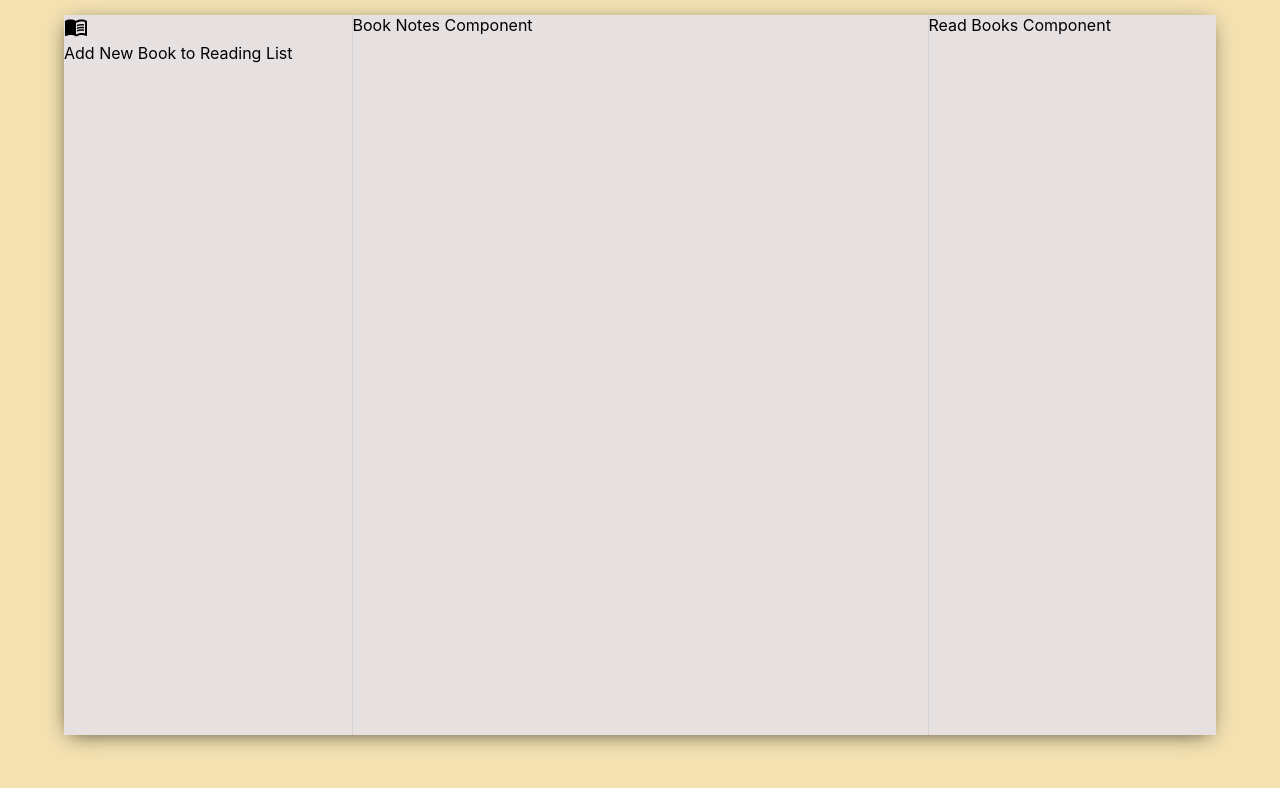
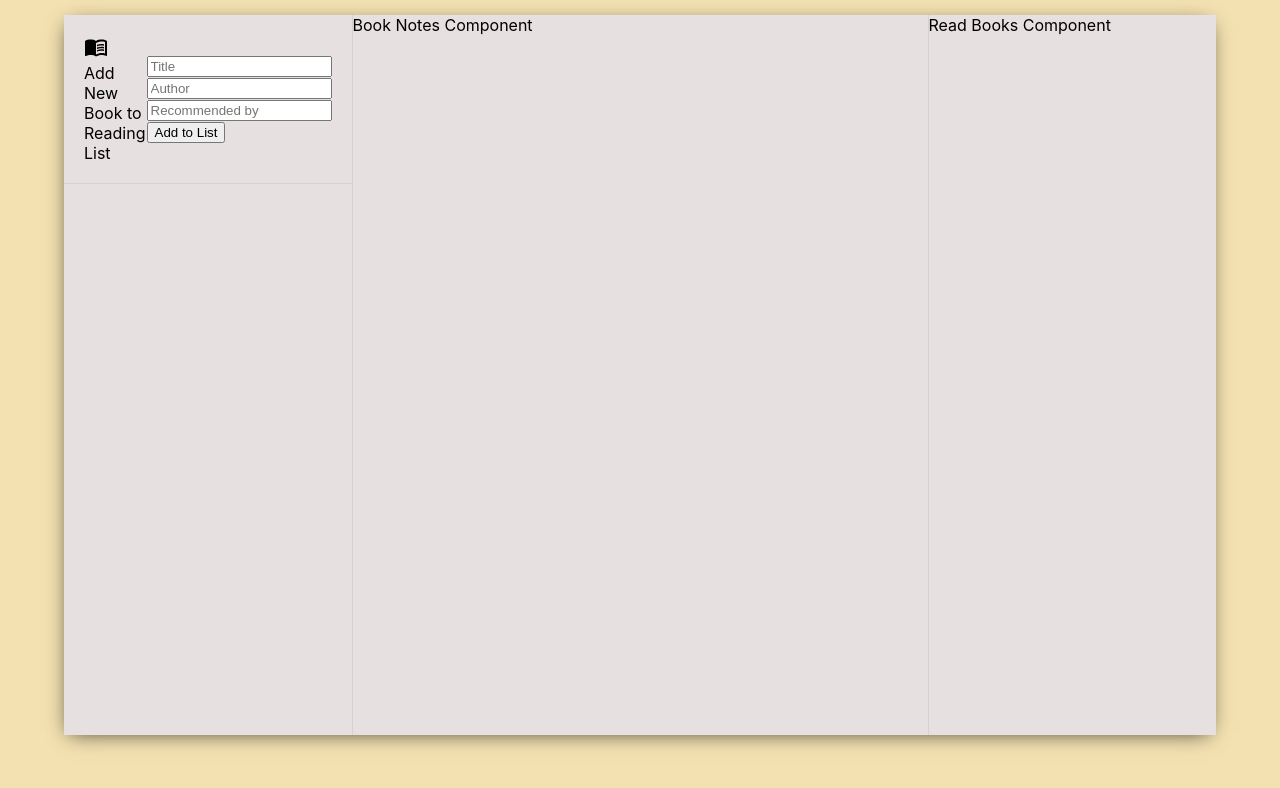
Before and after one commit to adospinoiu/MERN_Reading_List, a React (Create React App) app in the folder reading_list-front-end/: page / in a window 1280 px wide. Shown: the top 788 px of the page. Built offline with nearby package versions, Linux system fonts and the light colour scheme.

Commit message:
Added the three input fields for adding a new book

```diff
--- a/reading_list-front-end/src/ReadingList.css
+++ b/reading_list-front-end/src/ReadingList.css
@@ -4,3 +4,10 @@
     flex: 0.25;
     border-right: 1px solid lightgrey;
 }
+
+.readinglist__addnewbook {
+    padding: 20px;
+    display: flex;
+    align-items: center;
+    border-bottom: 1px solid lightgrey;
+}
--- a/reading_list-front-end/src/ReadingList.js
+++ b/reading_list-front-end/src/ReadingList.js
@@ -6,13 +6,34 @@ import MenuBookIcon from '@material-ui/icons/MenuBook';
 function ReadingList() {
     return (
         <div className="readinglist">
-            <div className="readinglist__header">
-                <MenuBookIcon />
-                <p>Add New Book to Reading List</p>
-            </div>
+            <div className="readinglist__addnewbook">
+                <div className="addnewbook__header">
+                    <MenuBookIcon />
 
-            <div className="readinglist__addnewbook">
+                    <p>Add New Book to Reading List</p>
+                </div>
 
+                <div className="addnewbook__inputFields">
+                    <form>
+                        <input
+                            // value={input}
+                            placeholder="Title"
+                            type="text"
+                        />
+                        <input
+                            // value={input}
+                            placeholder="Author"
+                            type="text"
+                        />
+                        <input
+                            // value={input}
+                            placeholder="Recommended by"
+                            type="text"
+                        />
+
+                        <button type="submit">Add to List</button>
+                    </form>
+                </div>
             </div>
 
             <div className="readinglist__currentlyreading">
@@ -22,7 +43,7 @@ function ReadingList() {
             <div className="readinglist__futurereading">
 
             </div>
-        </div>
+        </div >
     )
 }
 
```
